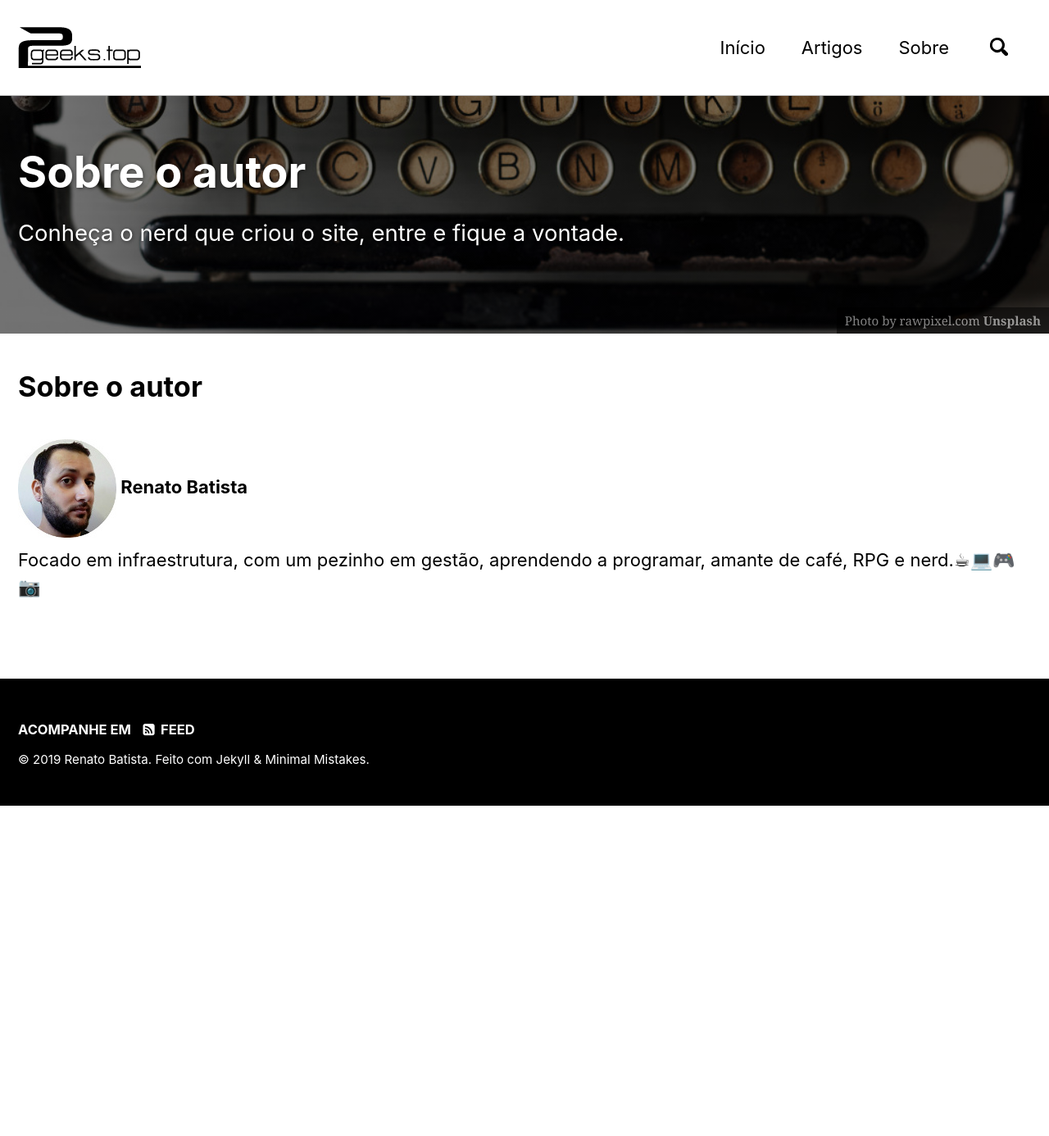
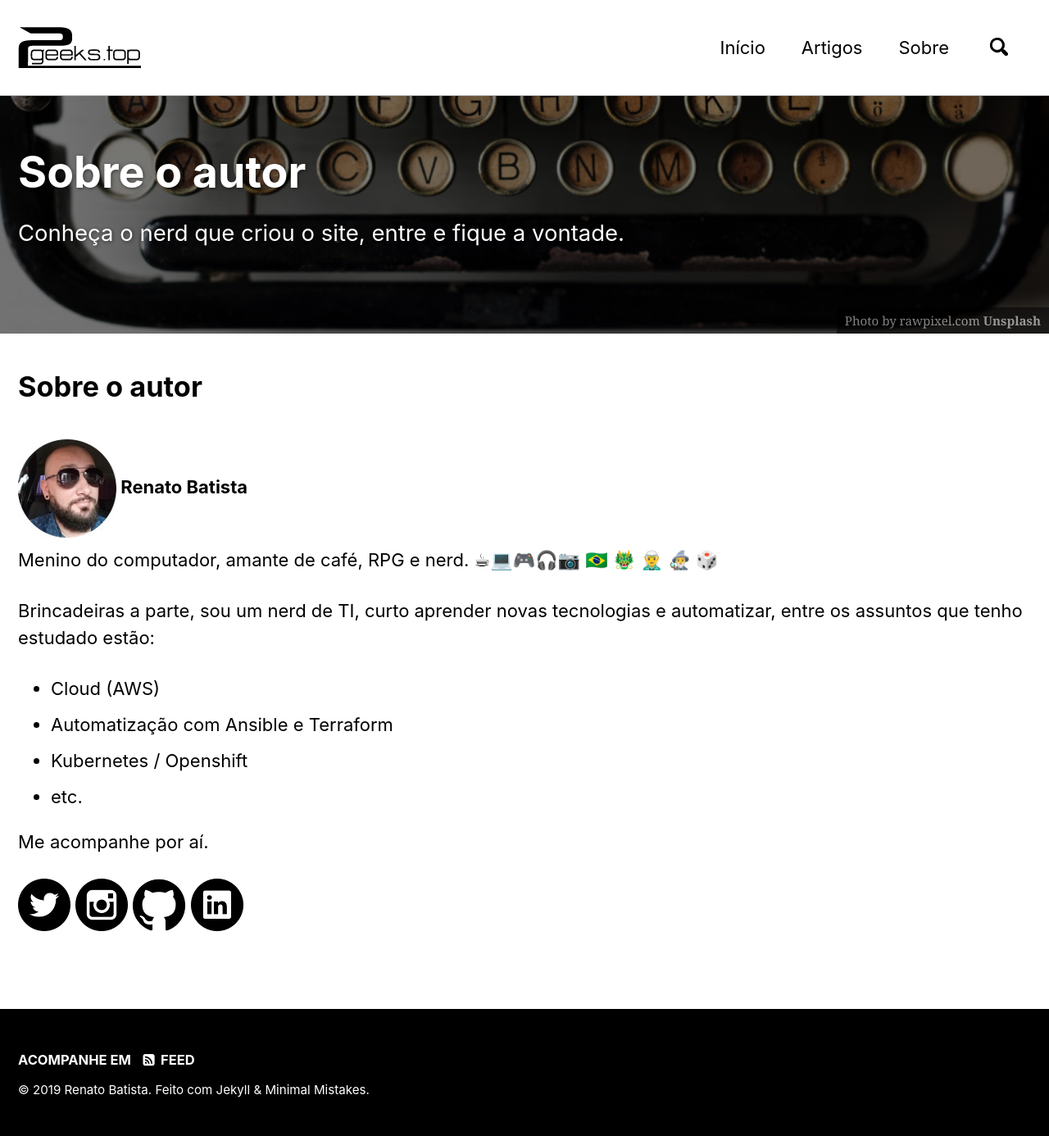
Before and after one commit to zenatuz/site, a Jekyll site: the page built from _pages/sobre.md, in a window 1280 px wide. Shown: the whole page at 82% size. Built offline with Jekyll 4.4.1, drawn with Linux system fonts in a browser that asks for light colours; before the commit the page ends 983 px from its top, so only the background shows below that.

Commit message:
Atualizando a página "sobre o autor"

```diff
--- a/_pages/sobre.md
+++ b/_pages/sobre.md
@@ -8,8 +8,24 @@ header:
     overlay_filter: 0.5
     caption: "Photo by rawpixel.com [**Unsplash**](https://unsplash.com/photos/EF8Jr-uPS2Y)"
     image_description: Photo by rawpixel.com on Unsplash
+
 ---
 # Sobre o autor
 
 ### ![Renato Batista](/assets/images/authors/renato_batista_120x120.jpg) Renato Batista
-Focado em infraestrutura, com um pezinho em gestão, aprendendo a programar, amante de café, RPG e nerd.☕💻🎮📷
+Menino do computador, amante de café, RPG e nerd. ☕💻🎮🎧📷 🇧🇷 🐲 🧝‍♂️ 🧙‍♂️ 🎲
+
+Brincadeiras a parte, sou um nerd de TI, curto aprender novas tecnologias e automatizar, entre os assuntos que tenho estudado estão:
+
+- Cloud (AWS)
+- Automatização com Ansible e Terraform
+- Kubernetes / Openshift
+- etc.
+
+
+Me acompanhe por aí.
+
+ [![Twitter](/assets/images/icons/twitter-logo_64.png)](https://twitter.com/zenatuz)
+ [![Instagram](/assets/images/icons/instagram-logo_64.png)](https://instagram.com/zenatuz)
+ [![Github](/assets/images/icons/github-logo_64.png)](https://github.com/zenatuz)
+ [![Linkedin](/assets/images/icons/linkedin-logo_64.png)](https://linkedin.com/in/zenatuz)
--- a/staticman.yml
+++ b/staticman.yml
@@ -23,7 +23,7 @@ comments:
   #
   # Name of the branch being used. Must match the one sent in the URL of the
   # request.
-  branch: "master"
+  branch: "site2019"
 
   commitMessage: "New comment"
 
```
Also changed, not shown: _data/authors.yml (+1 -11 lines), assets/images/authors/rafael_braga.jpg (deleted), assets/images/authors/rafael_braga_120x120.jpg (deleted), assets/images/authors/rafael_braga_120x120.png (deleted), assets/images/authors/renato_batista.jpg, assets/images/authors/renato_batista_120x120.jpg, assets/images/icons/github-logo.png (added), assets/images/icons/github-logo_64.png (added), assets/images/icons/instagram-logo.png (added), assets/images/icons/instagram-logo_64.png (added), assets/images/icons/linkedin-logo.png (added), assets/images/icons/linkedin-logo_64.png (added), assets/images/icons/twitter-logo.png (added), assets/images/icons/twitter-logo_120.png (added), 1 more files.
